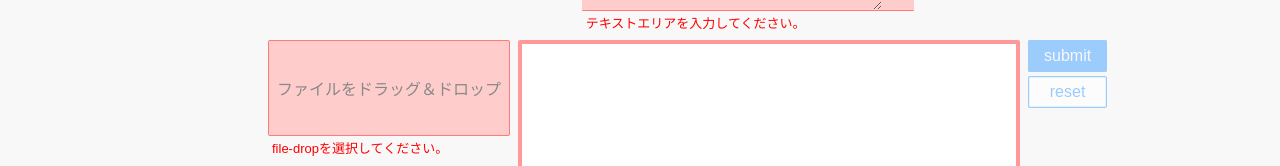
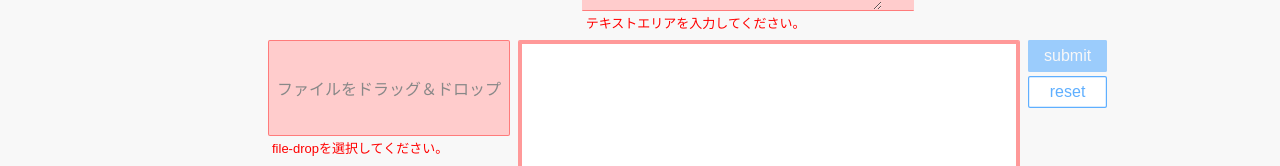
Before and after one commit to bizhermit/pillar, a Next.js app: page /sandbox/element in a window 1280 px wide. Shown: the part 875-1041 px from the top of the page. Built offline with nearby package versions, Linux system fonts and the light colour scheme; no server answers.

Commit message:
fix: add form observer hook

```diff
--- a/src/app/sandbox/element/page.tsx
+++ b/src/app/sandbox/element/page.tsx
@@ -637,7 +637,10 @@ export default function Home() {
               gap: 4,
             }}
           >
-            <FormButton type="submit">
+            <FormButton
+              type="submit"
+            // preventObserveError
+            >
               submit
             </FormButton>
             <FormButton type="reset">
--- a/src/components/react/elements/form/form-button.tsx
+++ b/src/components/react/elements/form/form-button.tsx
@@ -1,23 +1,26 @@
 "use client";
 
-import { use } from "react";
-import { FormContext } from ".";
 import { Button, type ButtonProps } from "../button";
+import { useFormError } from "./hooks";
 
-type FormButtonOptions = { type: "submit" | "reset" };
+type FormButtonOptions = {
+  type: "submit" | "reset";
+  preventObserveError?: boolean;
+};
 
 type FormButtonProps = Omit<ButtonProps, keyof FormButtonOptions> & FormButtonOptions;
 
 export const FormButton = ({
+  preventObserveError,
   disabled,
   ...props
 }: FormButtonProps) => {
-  const form = use(FormContext);
+  const form = useFormError();
 
   return (
     <Button
       {...props}
-      disabled={disabled || form.disabled || form.processing || form.hasError()}
+      disabled={disabled || form.disabled || form.processing || (props.type === "submit" && !preventObserveError && form.error)}
       processing={form.processing}
       outline={props.outline ?? props.type === "reset"}
     />
--- a/src/components/react/elements/form/hooks.tsx
+++ b/src/components/react/elements/form/hooks.tsx
@@ -470,28 +470,13 @@ export const useFormValue = <T extends any>(name: string) => {
   const form = use(FormContext);
   const [value, setVal] = useState<T | undefined>(() => form.getValue(name));
 
-  const set = (value: T) => {
-    form.setValue(name, value);
-  };
-
   useLayoutEffect(() => {
-    const { unmount } = form.mount({
+    const { unmount } = form.mountObserver({
       id,
-      name,
-      get: () => undefined as any,
-      set: () => { },
-      reset: () => { },
-      hasChanged: () => false,
-      getState: () => null,
-      changeRefs: () => {
-        setVal(form.getValue<T>(name));
+      changeValue: (params) => {
+        if (params.name !== name) return;
+        setVal(form.getValue(name));
       },
-      dataItem: {
-        type: "any",
-        refs: [name],
-      },
-      preventCollectForm: true,
-      noInput: true,
     });
     setVal(form.getValue(name));
     return () => {
@@ -501,7 +486,32 @@ export const useFormValue = <T extends any>(name: string) => {
 
   return {
     value,
-    setValue: set,
+    setValue: (value: T) => form.setValue(name, value),
     initialized: form.process !== "init",
-  };
+  } as const;
 };
+
+export const useFormError = () => {
+  const id = useId();
+  const form = use(FormContext);
+  const [error, setError] = useState(false);
+
+  useLayoutEffect(() => {
+    const { unmount } = form.mountObserver({
+      id,
+      changeValue: () => {
+        setError(form.hasError());
+      },
+    });
+    return () => {
+      unmount();
+    };
+  }, []);
+
+  return {
+    disabled: form.disabled,
+    process: form.process,
+    processing: form.processing,
+    error,
+  } as const;
+};
--- a/src/components/react/elements/form/index.tsx
+++ b/src/components/react/elements/form/index.tsx
@@ -5,6 +5,8 @@ import { clone } from "../../../objects";
 import { get, set } from "../../../objects/struct";
 import { useRefState } from "../../hooks/ref-state";
 import { LoadingBar } from "../loading";
+
+type FormProcessState = "init" | "submit" | "reset" | "" | "nothing";
 
 type FormItemMountProps = {
   id: string;
@@ -22,7 +24,10 @@ type FormItemMountProps = {
   autoFocus?: boolean;
 };
 
-type FormProcessState = "init" | "submit" | "reset" | "" | "nothing";
+type FormObserveItemProps = {
+  id: string;
+  changeValue?: (params: { name: string | undefined; }) => void;
+};
 
 type FormContextProps = {
   bind: { [v: string]: any };
@@ -36,6 +41,9 @@ type FormContextProps = {
   mount: (props: FormItemMountProps) => {
     unmount: () => void;
   };
+  mountObserver: (props: FormObserveItemProps) => {
+    unmount: () => void;
+  },
   getValue: <T>(name: string) => T;
   setValue: (name: string, value: any, edit?: boolean) => void;
 };
@@ -51,6 +59,11 @@ export const FormContext = createContext<FormContextProps>({
   },
   change: () => { },
   mount: () => {
+    return {
+      unmount: () => { },
+    };
+  },
+  mountObserver: () => {
     return {
       unmount: () => { },
     };
@@ -124,6 +137,8 @@ export const Form = <T extends { [v: string]: any } = { [v: string]: any }>({
     if (id == null) return undefined;
     return items.current[id];
   };
+
+  const observers = useRef<{ [id: string]: FormObserveItemProps }>({});
 
   const hasError = () => {
     return Object.keys(items.current).some(id => items.current[id].getState()?.type === "e");
@@ -273,7 +288,7 @@ export const Form = <T extends { [v: string]: any } = { [v: string]: any }>({
       hasError,
       change: (id) => {
         const self = items.current[id];
-        if (!self.name) return;
+        if (self.name) {
           const refs = [self.name, ...(self?.dataItem.refs ?? [])];
           Object.keys(items.current).forEach(iid => {
             if (iid === id) return;
@@ -281,12 +296,24 @@ export const Form = <T extends { [v: string]: any } = { [v: string]: any }>({
             if (!item.dataItem.refs?.some(ref => refs.some(r => ref === r))) return;
             item.changeRefs(self);
           });
+        }
+        Object.keys(observers.current).forEach(oid => {
+          observers.current[oid].changeValue?.({ name: self.name });
+        });
       },
       mount: (p) => {
         items.current[p.id] = p;
         return {
           unmount: () => {
             delete items.current[p.id];
+          },
+        };
+      },
+      mountObserver: (p) => {
+        observers.current[p.id] = p;
+        return {
+          unmount: () => {
+            delete observers.current[p.id];
           },
         };
       },
```
Lines whose indentation alone changed are shown as unchanged.
